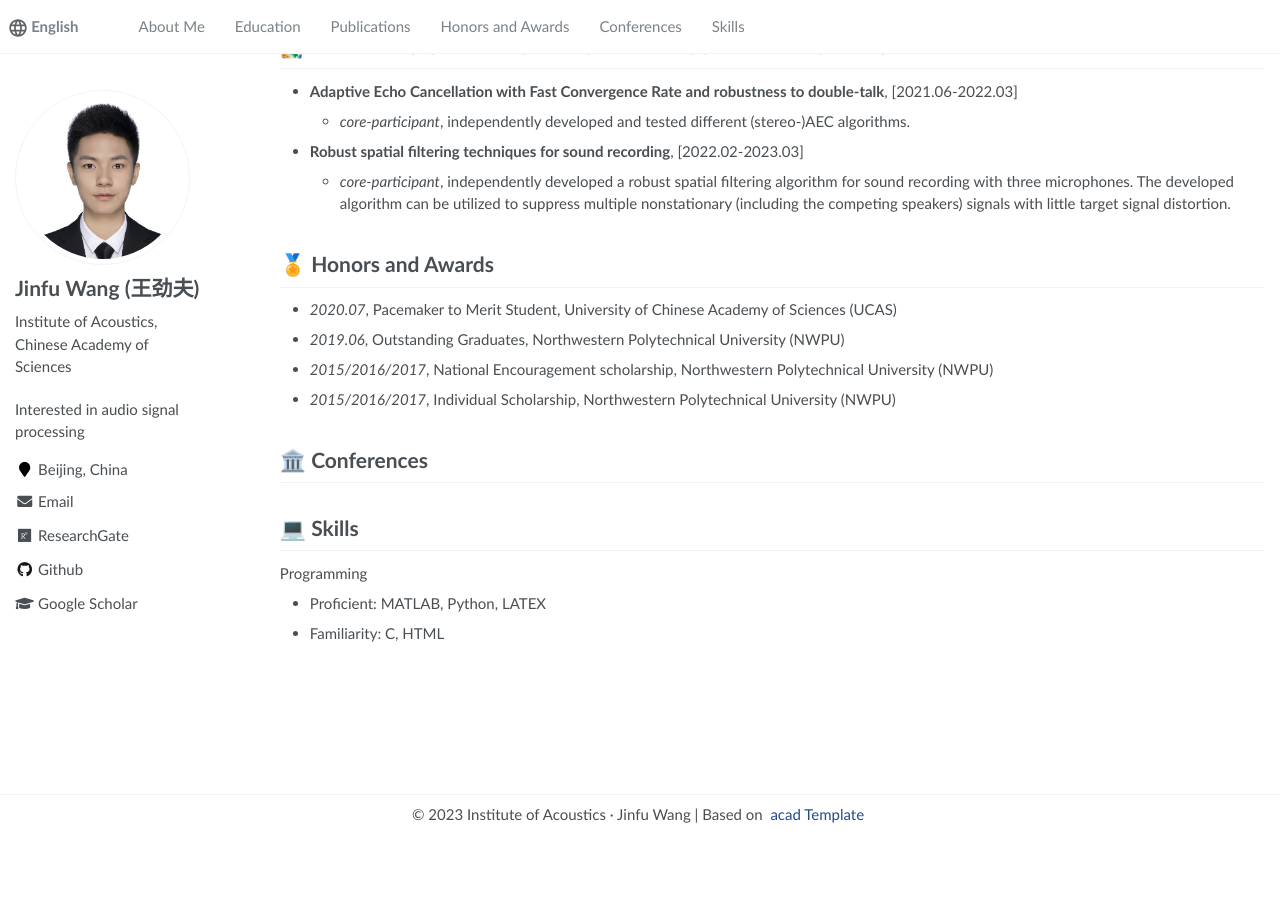
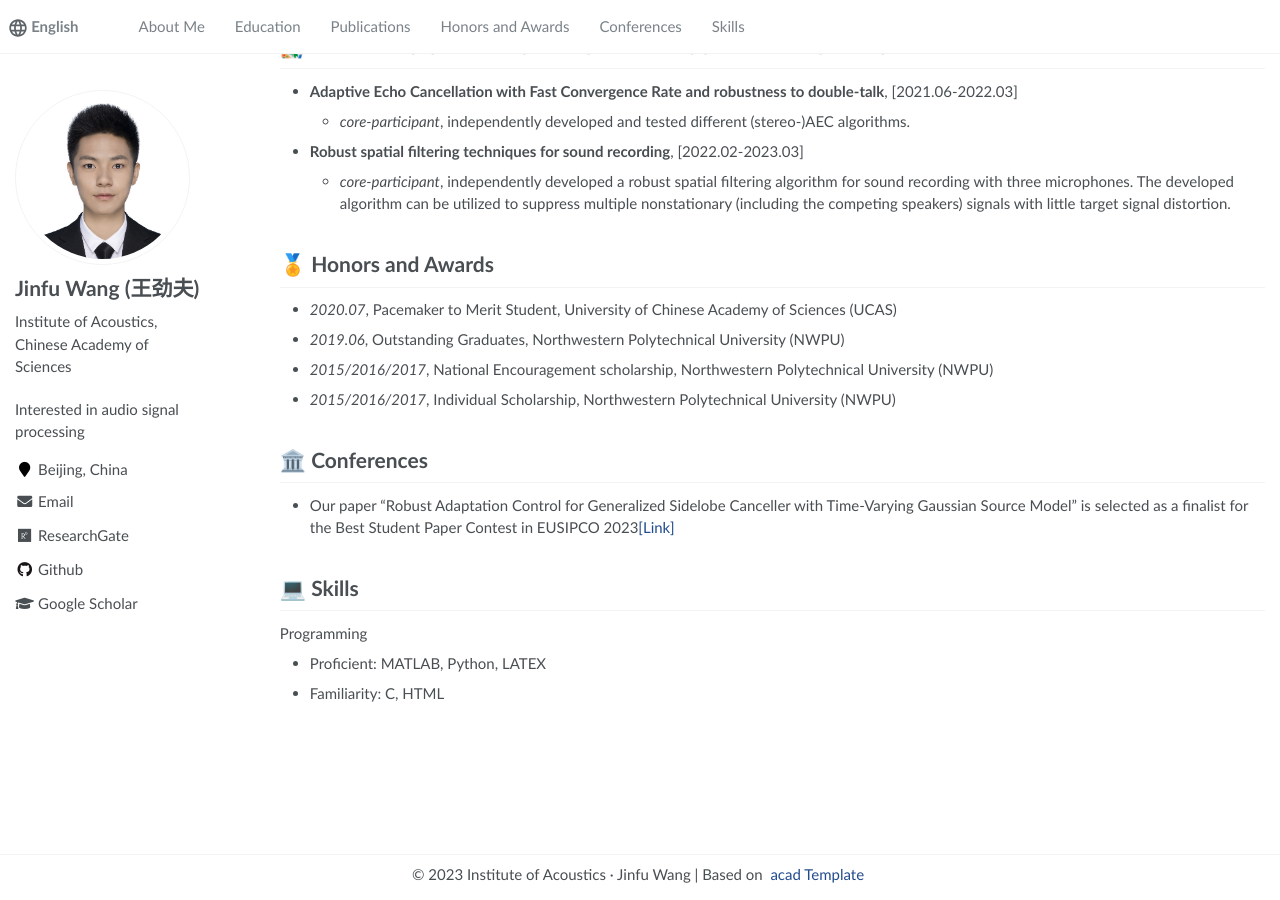
Before and after one commit to 875441459/875441459.github.io, a Jekyll site: the page built from _pages/about.md, in a window 1280 px wide and 900 px high, scrolled down 997 px. Built offline with Jekyll 4.4.1, drawn with Linux system fonts in a browser that asks for light colours; before the commit the page ends 1837 px from its top, so only the background shows below that.

Commit message:
Update about.md

```diff
--- a/_pages/about.md
+++ b/_pages/about.md
@@ -75,6 +75,7 @@ My research focuses on **microphone array processing**, **(semi-)blind speech se
 <span class='anchor' id='-Conferences'></span>
 
 # 🏛️ Conferences
+- Our paper "Robust Adaptation Control for Generalized Sidelobe Canceller with Time-Varying Gaussian Source Model" is selected as a finalist for the Best Student Paper Contest in EUSIPCO 2023[[Link]](https://eusipco2023.org/best_student_paper_contest.html)
 
 <span class='anchor' id='-Skills'></span>
 
```
